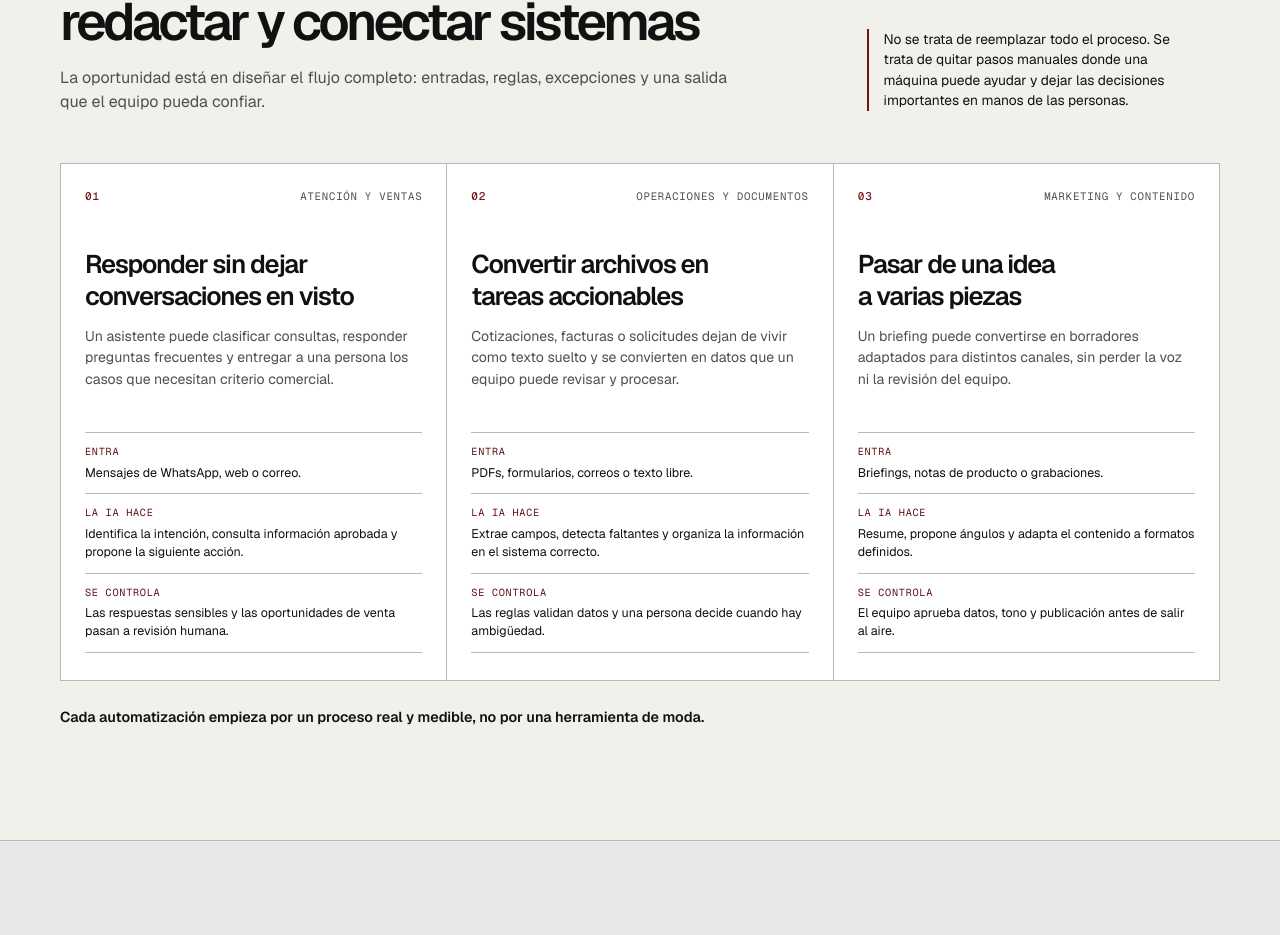
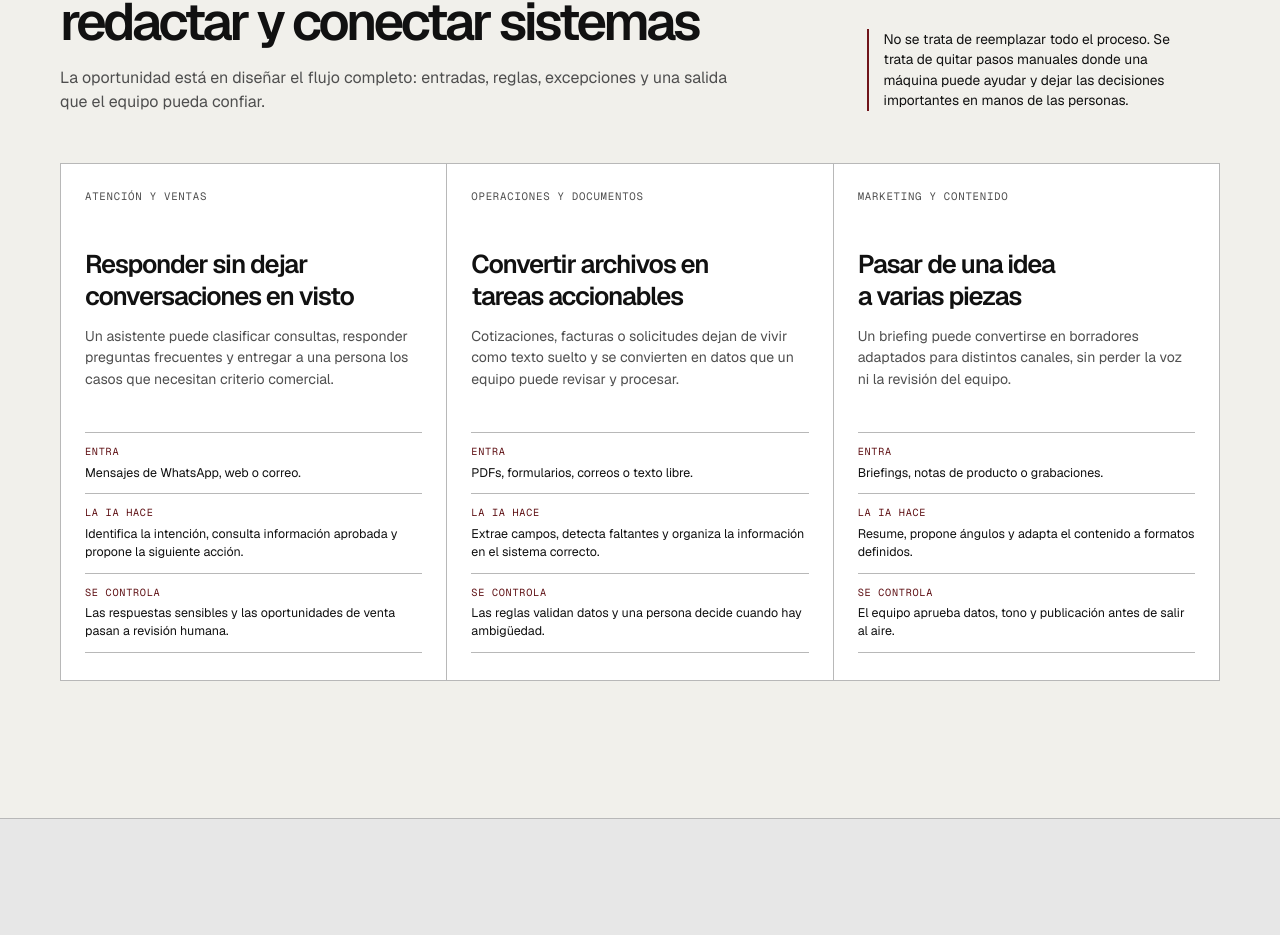
Before and after one commit to wilmarFlorez/wlanding, a Next.js app: page / in a window 1280 px wide. Shown: the part 868-1803 px from the top of the page. Built offline with nearby package versions, Linux system fonts and the light colour scheme; no server answers.

Commit message:
feat: Remove index display from automation examples and update closing note for clarity

```diff
--- a/components/landing/AutomationExamples.tsx
+++ b/components/landing/AutomationExamples.tsx
@@ -19,7 +19,6 @@ export function AutomationExamples({ locale }: { locale: Locale }) {
             return (
               <article className="automation-card" aria-labelledby={titleId} key={example.title}>
                 <div className="automation-card-top">
-                  <span className="item-index">0{index + 1}</span>
                   <span className="automation-context">{example.context}</span>
                 </div>
                 <h3 id={titleId}>{example.title}</h3>
--- a/components/landing/data.ts
+++ b/components/landing/data.ts
@@ -82,7 +82,6 @@ export const content: Record<Locale, LandingContent> = {
     automationTitle: "La IA puede leer, clasificar, redactar y conectar sistemas",
     automationIntro: "La oportunidad está en diseñar el flujo completo: entradas, reglas, excepciones y una salida que el equipo pueda confiar.",
     automationNote: "No se trata de reemplazar todo el proceso. Se trata de quitar pasos manuales donde una máquina puede ayudar y dejar las decisiones importantes en manos de las personas.",
-    automationClosing: "Cada automatización empieza por un proceso real y medible, no por una herramienta de moda.",
     header: { homeLabel: "Wilmar Florez Samudio, inicio", navLabel: "Navegación principal", experience: "Experiencia", automations: "Automatizaciones", projects: "Proyectos", capabilities: "Capacidades", contact: "Contacto", languageLabel: "Cambiar el idioma a inglés", languageName: "EN", languageHref: "/en" },
     hero: { role: "Full-Stack & Applied AI Engineer", title: "Construyo productos, automatizaciones y software con IA", lede: "Ingeniero de software con experiencia en producto, frontend, backend e integraciones. Combino TypeScript, React, Python y FastAPI para convertir procesos complejos en herramientas que puedan operarse y mantenerse.", focusLabel: "Tecnologías y áreas principales", experience: "Ver experiencia y proyectos" },
     experienceTitle: "Experiencia construyendo producto",
```
